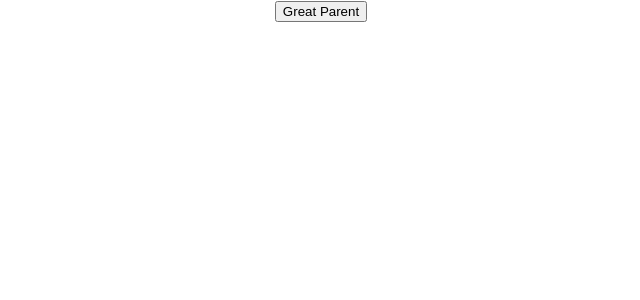
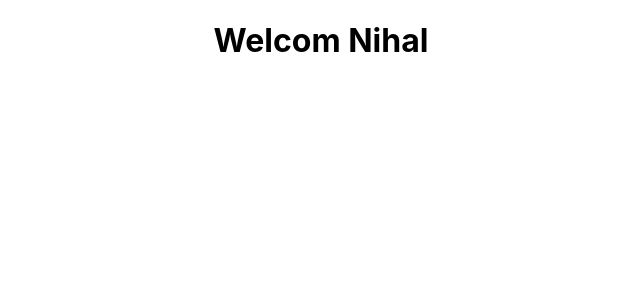
Before and after one commit to nihalshanp/learning-react, a React (Create React App) app: page / in a window 1280 px wide. Shown: the top 300 px of the page, without its empty margins (319-959 px from the left). Built offline with nearby package versions, Linux system fonts and the light colour scheme.

Commit message:
learned about conditional Rendering

```diff
--- a/src/App.js
+++ b/src/App.js
@@ -8,12 +8,12 @@ import './App.css';
 // import FuncClick from './Component/FuncClick'
 // import ClassClick from './Component/ClassClick'
 // import Child from './Component/ChildComponent'
-import Parent from './Component/ParentComponent'
+// import Parent from './Component/ParentComponent'
+import UserGreeting from './Component/UserGreeting'
 class App extends Component {
   render(){
   return (
     <div className="App">
-    <Parent/>
      {/*<h1> Func <br/> ---------</h1>
       <Func name="Nihal" age="13">
         <p>I like to play Football</p>
@@ -29,7 +29,9 @@ class App extends Component {
       <Counter/>
       <FuncClick/>
       <ClassClick/>
+      <Parent/>
       <Message/>*/}
+      <UserGreeting/>
     </div>
   );
   }
--- /dev/null
+++ b/src/Component/UserGreeting.js
@@ -0,0 +1,39 @@
+import React, { Component } from 'react'
+
+export default class UserGreeting extends Component {
+
+    constructor(){
+        super()
+        this.state = {
+            isLoggdin : true
+        }
+    }
+
+    render() {
+
+        return this.state.isLoggdin && <h1>Welcom Nihal</h1>
+        // return (
+        //     this.state.isLoggdin ?(<h1>Welcom Nihal</h1>)
+        //     : (<h1>Welcom Guest</h1>)
+        // )
+
+
+        // let message;
+        // if (this.state.isLoggdin) {
+        //     message = <h1>Welcom Nihal</h1>
+        // } else {
+        //     message = <h1>Welcom Guest</h1>
+        // }
+        // if (this.state.isLoggdin) {
+        //     return  <h1>Welcom Nihal</h1>
+        // } else {
+
+        //     return <h1>Welcom Guest</h1>
+        // }
+        // return (
+        //     <div>
+        //         <div>{message}</div>
+        //     </div>
+        // )
+    }
+}
```
